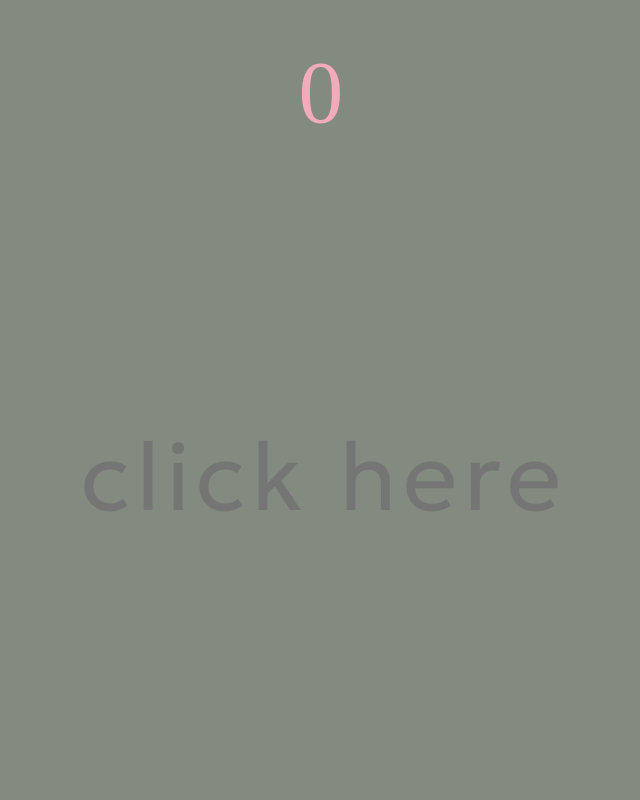
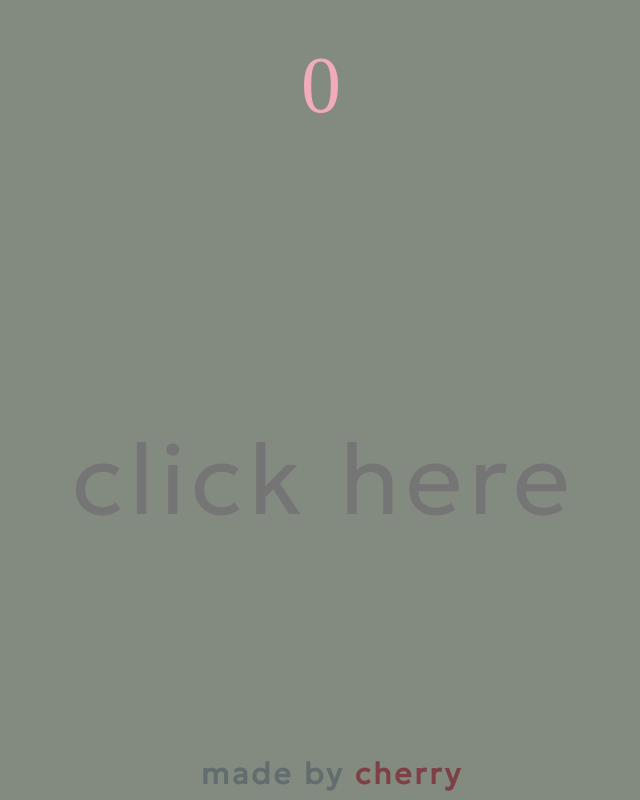
Before and after one commit to cherryceri/jstype, a plain HTML site: page index.html in a window 1280 px wide. Shown: the top 800 px of the page, without its empty margins (316-956 px from the left). Drawn offline with Linux system fonts and the light colour scheme; a web font is replaced by a local one.

Commit message:
Fixed text sizing and added watermark

```diff
--- a/index.html
+++ b/index.html
@@ -32,4 +32,8 @@
     <textarea class="text" id="input" placeholder="click here" oninput="processInput()" onclick="start()"
       autocorrect="off" rows="1"></textarea>
   </div>
+
+  <footer class="container">
+    <h3 class="text" id="footer">made by <span id="cherry">cherry</span></h3>
+  </footer>
 </body>
--- a/style.css
+++ b/style.css
@@ -4,6 +4,7 @@
   --blush: #f1abb9;
   --back: #838A80;
   --done: #A7B0A4;
+  --cherry: #7D4047;
 }
 
 body {
@@ -22,7 +23,7 @@ body {
 }
 
 .text {
-  font-size: clamp(9vh, 6vw, 6vw);
+  font-size: clamp(75px, 4.5vw, 5vw);
   font-family: 'Geologica', sans-serif;
   letter-spacing: 6px;
   color: var(--fade);
@@ -41,11 +42,11 @@ body {
 }
 
 #current {
-  font-size: clamp(11vh, 7.5vw, 7.5vw);
+  font-size: clamp(100px, 6vw, 6.5vw);
   color: var(--text);
   align-self: flex-start;
   padding: 0px;
-  width: 75%;
+  width: 80%;
   min-width: 750px;
   overflow: visible;
   z-index: -1;
@@ -62,14 +63,14 @@ body {
 }
 
 #score {
+  font-size: clamp(80px, 6vw, 6.5vw);
   margin-bottom: 3vh;
-  font-size: 7vw;
   font-family: 'Aoboshi One', serif;
   color: var(--blush);
 }
 
 #input {
-  font-size: clamp(11vh, 7.5vw, 7.5vw);
+  font-size: clamp(100px, 6vw, 6.5vw);
   color: var(--blush);
   border: 0px;
   resize: none;
@@ -85,3 +86,20 @@ body {
 #input:focus::placeholder {
   color: transparent;
 }
+
+#cherry {
+  color: var(--cherry);
+}
+
+#footer {
+  font-size: 30px;
+  letter-spacing: 3px;
+  min-height: 0;
+}
+
+footer {
+  position: absolute;
+  bottom: 0;
+  width: 100%;
+  padding: 1vh;
+}
```
